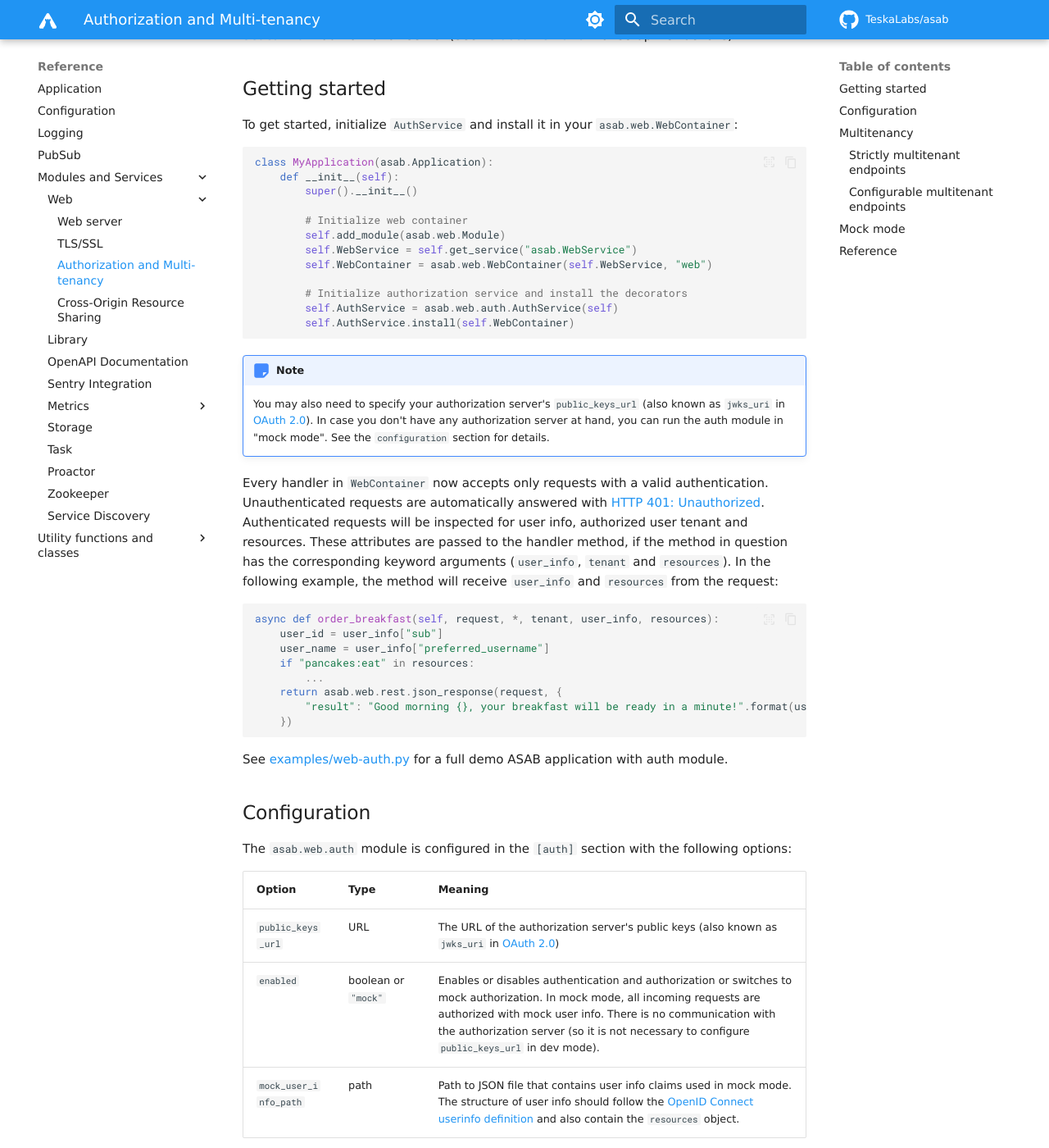
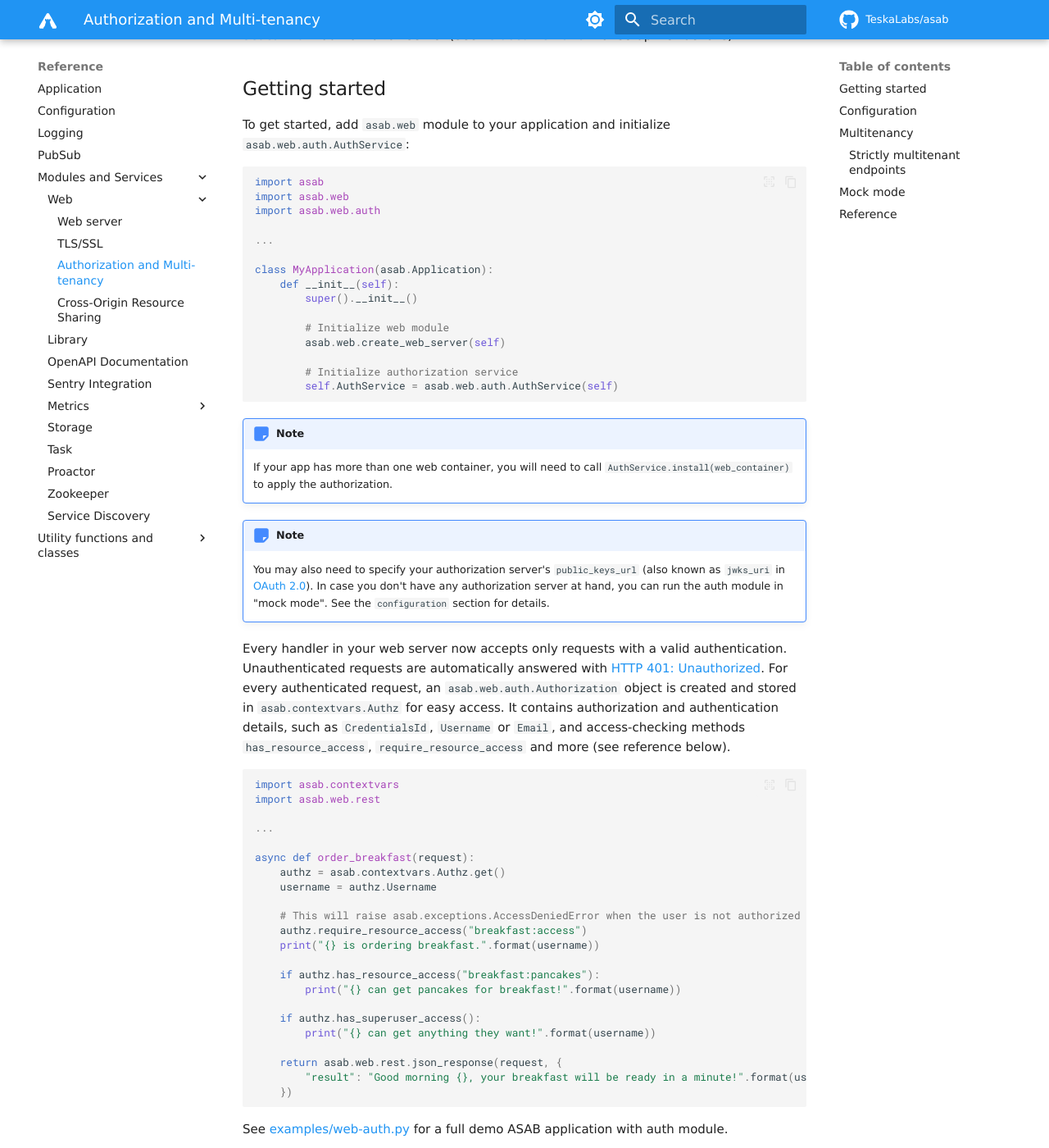
Before and after one commit to TeskaLabs/asab, an MkDocs documentation site: the page built from docs/reference/services/web/authorization_multitenancy.md, in a window 1280 px wide and 1400 px high, scrolled down 390 px. Shown: the whole window at 82% size. Built offline with MkDocs 1.6.1 and Material for MkDocs 9.7.7, drawn with Linux system fonts in a browser that asks for light colours; some web fonts are replaced; comment, search, counter and statistics services are not loaded; some of the changed text lies outside the part shown.

Commit message:
update auth docs

````diff
--- a/docs/reference/services/web/authorization_multitenancy.md
+++ b/docs/reference/services/web/authorization_multitenancy.md
@@ -17,22 +17,31 @@ authorization server
 
 ## Getting started
 
-To get started, initialize `AuthService` and install it in your `asab.web.WebContainer`:
+To get started, add `asab.web` module to your application and initialize `asab.web.auth.AuthService`:
 
-``` python
+```python
+import asab
+import asab.web
+import asab.web.auth
+
+...
+
 class MyApplication(asab.Application):
 	def __init__(self):
 		super().__init__()
 
-		# Initialize web container
-		self.add_module(asab.web.Module)
-		self.WebService = self.get_service("asab.WebService")
-		self.WebContainer = asab.web.WebContainer(self.WebService, "web")
+		# Initialize web module
+		asab.web.create_web_server(self)
 
-		# Initialize authorization service and install the decorators
+		# Initialize authorization service
 		self.AuthService = asab.web.auth.AuthService(self)
-		self.AuthService.install(self.WebContainer)
 ```
+
+!!! note
+
+	If your app has more than one web container, you will need to call `AuthService.install(web_container)` to apply
+    the authorization.
+
 
 !!! note
 
@@ -42,22 +51,36 @@ class MyApplication(asab.Application):
 	you can run the auth module in "mock mode". See the `configuration` section for details.
 
 
-Every handler in `WebContainer` now accepts only requests with a valid authentication.
+Every handler in your web server now accepts only requests with a valid authentication.
 Unauthenticated requests are automatically answered with
 [HTTP 401: Unauthorized](https://developer.mozilla.org/en-US/docs/Web/HTTP/Status/401).
-Authenticated requests will be inspected for user info, authorized user tenant and resources.
-These attributes are passed to the handler method, if the method in question has
-the corresponding keyword arguments (`user_info`, `tenant` and `resources`).
-In the following example, the method will receive `user_info` and `resources` from the request:
+For every authenticated request, an `asab.web.auth.Authorization` object is created and stored
+in `asab.contextvars.Authz` for easy access.
+It contains authorization and authentication details, such as `CredentialsId`, `Username` or `Email`, and
+access-checking methods `has_resource_access`, `require_resource_access` and more (see reference below).
 
-``` python
-async def order_breakfast(self, request, *, tenant, user_info, resources):
-	user_id = user_info["sub"]
-	user_name = user_info["preferred_username"]
-	if "pancakes:eat" in resources:
-		...
+```python
+import asab.contextvars
+import asab.web.rest
+
+...
+
+async def order_breakfast(request):
+	authz = asab.contextvars.Authz.get()
+	username = authz.Username
+
+	# This will raise asab.exceptions.AccessDeniedError when the user is not authorized for resource `breakfast:access`
+	authz.require_resource_access("breakfast:access")
+	print("{} is ordering breakfast.".format(username))
+
+	if authz.has_resource_access("breakfast:pancakes"):
+		print("{} can get pancakes for breakfast!".format(username))
+
+	if authz.has_superuser_access():
+		print("{} can get anything they want!".format(username))
+
 	return asab.web.rest.json_response(request, {
-		"result": "Good morning {}, your breakfast will be ready in a minute!".format(user_name)
+		"result": "Good morning {}, your breakfast will be ready in a minute!".format(username)
 	})
 ```
 
@@ -68,11 +91,11 @@ See [examples/web-auth.py](https://github.com/TeskaLabs/asab/blob/master/example
 The `asab.web.auth` module is configured
 in the `[auth]` section with the following options:
 
-| Option                | Type             | Meaning |
-|-----------------------|------------------| --- |
-| `public_keys_url`     | URL              | The URL of the authorization server's public keys (also known as `jwks_uri` in [OAuth 2.0](https://www.rfc-editor.org/rfc/rfc8414#section-2)) |
-| `enabled`             | boolean or `"mock"` | Enables or disables authentication and authorization or switches to mock authorization. In mock mode, all incoming requests are authorized with mock user info. There is no communication with the authorization server (so it is not necessary to configure `public_keys_url` in dev mode).
-| `mock_user_info_path` | path             | Path to JSON file that contains user info claims used in mock mode. The structure of user info should follow the [OpenID Connect userinfo definition](https://openid.net/specs/openid-connect-core-1_0.html#UserInfoResponse) and also contain the `resources` object.
+| Option | Type | Meaning |
+| --- | --- | --- |
+| `public_keys_url` | URL | The URL of the authorization server's public keys (also known as `jwks_uri` in [OAuth 2.0](https://www.rfc-editor.org/rfc/rfc8414#section-2)) |
+| `enabled` | boolean or `"mock"` | Enables or disables authentication and authorization or switches to mock authorization. In mock mode, all incoming requests are authorized with mock user info. There is no communication with the authorization server (so it is not necessary to configure `public_keys_url` in dev mode). |
+| `mock_user_info_path` | path | Path to JSON file that contains user info claims used in mock mode. The structure of user info should follow the [OpenID Connect userinfo definition](https://openid.net/specs/openid-connect-core-1_0.html#UserInfoResponse) and also contain the `resources` object. |
 
 Default options:
 
@@ -84,6 +107,12 @@ mock_user_info_path=/conf/mock-userinfo.json
 
 ## Multitenancy
 
+`asab.web.auth.AuthService` supports multi-tenancy.
+Incoming request can specify tenant context using `X-Tenant` HTTP header.
+If this header is not empty, `AuthService` extracts the tenant ID and verifies if the request is authorized
+to access that tenant.
+The request tenant can easily be accessed anywhere using `asab.contextvars.Tenant.get()`.
+
 ### Strictly multitenant endpoints
 
 Strictly multitenant endpoints always operate within a tenant, hence they need the `tenant` parameter to be always provided.
@@ -91,59 +120,18 @@ Such endpoints must define the `tenant` parameter in their **URL path** and incl
 Auth service extracts the tenant from the URL path, validates the tenant existence,
 checks if the request is authorized for the tenant, and finally passes the tenant name to the handler method.
 
-!!! example "Example handler:"
+```python
+import asab.contextvars
+import asab.web.rest
 
-	``` python
-	class MenuHandler:
-		def __init__(self, app):
-			self.MenuService = app.get_service("MenuService")
-			router = app.WebContainer.WebApp.router
-			# Add a path with `tenant` parameter
-			router.add_get("/{tenant}/todays-menu", self.get_todays_menu)
+...
 
-		# Define handler method with `tenant` argument in the signature
-		async def get_todays_menu(self, request, *, tenant):
-			menu = await self.MenuService.get_todays_menu(tenant)
-			return asab.web.rest.json_response(request, data=menu)
-	```
+async def get_todays_menu(request):
+    tenant = asab.contextvars.Tenant.get()
+    menu = await get_todays_menu(tenant)
+    return asab.web.rest.json_response(request, data=menu)
+```
 
-!!! example "Example request:"
-
-	```
-	GET http://localhost:8080/lazy-raccoon-bistro/todays-menu
-	```
-
-
-### Configurable multitenant endpoints
-
-Configurable multitenant endpoints usually operate within a tenant,
-but they can also operate in tenantless mode if the application is designed for that.
-
-When you create an endpoint *without* `tenant` parameter in the URL path and *with* `tenant` argument in the
-handler method, the Auth service will either expect the `tenant` parameter to be provided in the **URL query**.
-If it is not in the query, the tenant variable is set to `None`.
-
-!!! example "Example handler:"
-
-	``` python
-	class MenuHandler:
-		def __init__(self, app):
-			self.MenuService = app.get_service("MenuService")
-			router = app.WebContainer.WebApp.router
-			# Add a path without `tenant` parameter
-			router.add_get("/todays-menu", self.get_todays_menu)
-
-		# Define handler method with `tenant` argument in the signature
-		async def get_todays_menu(self, request, *, tenant):
-			menu = await self.MenuService.get_todays_menu(tenant)
-			return asab.web.rest.json_response(request, data=menu)
-	```
-
-!!! example "Example requests:"
-
-    ```
-    GET http://localhost:8080/todays-menu?tenant=lazy-raccoon-bistro
-    ```
 
 ## Mock mode
 
@@ -165,6 +153,9 @@ When dev mode is enabled, you don't have to provide `[public_keys_url]` since th
 ::: asab.web.auth.AuthService
 
 
+::: asab.web.auth.Authorization
+
+
 ::: asab.web.auth.require
 
 ::: asab.web.auth.noauth
````
